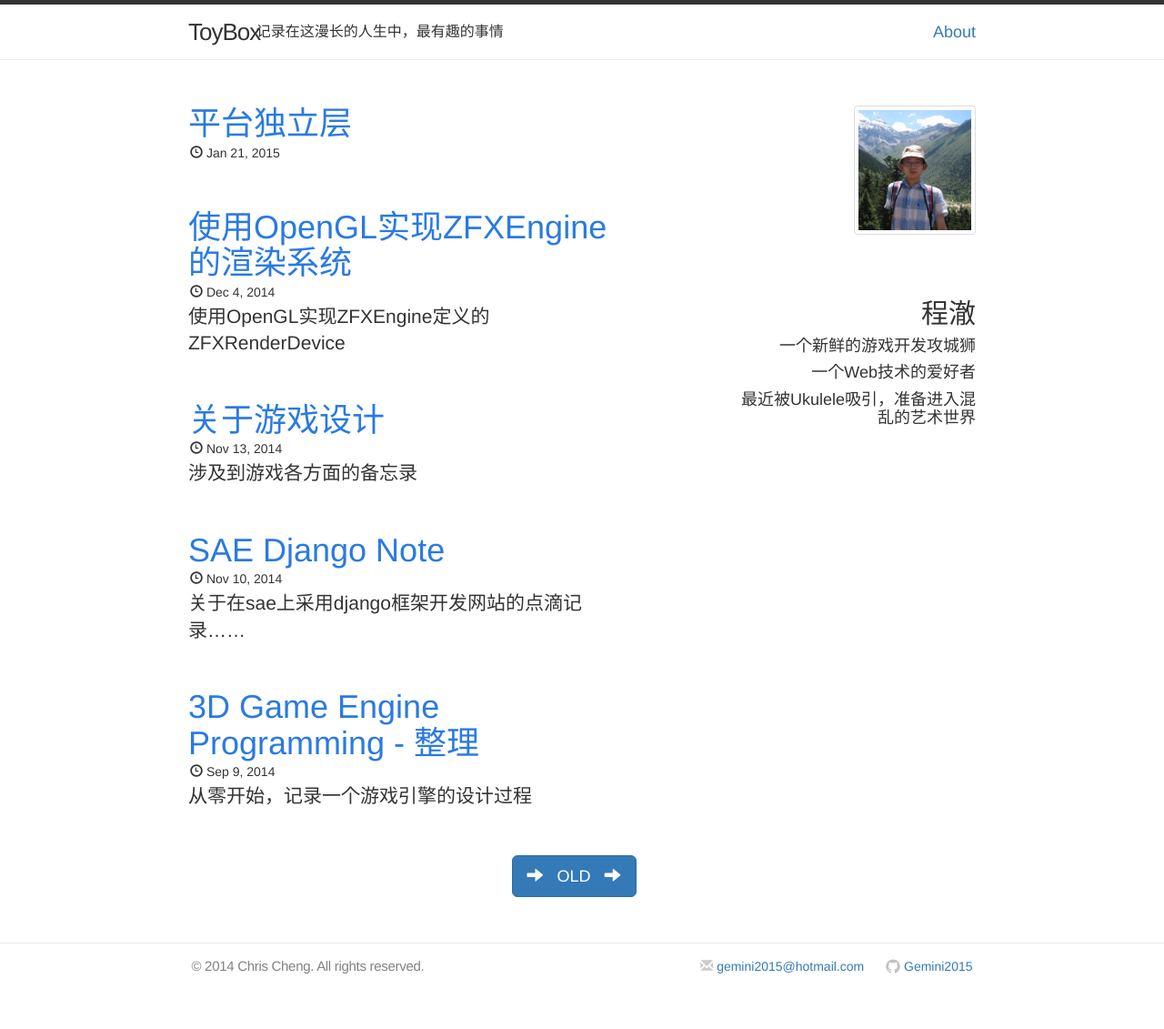
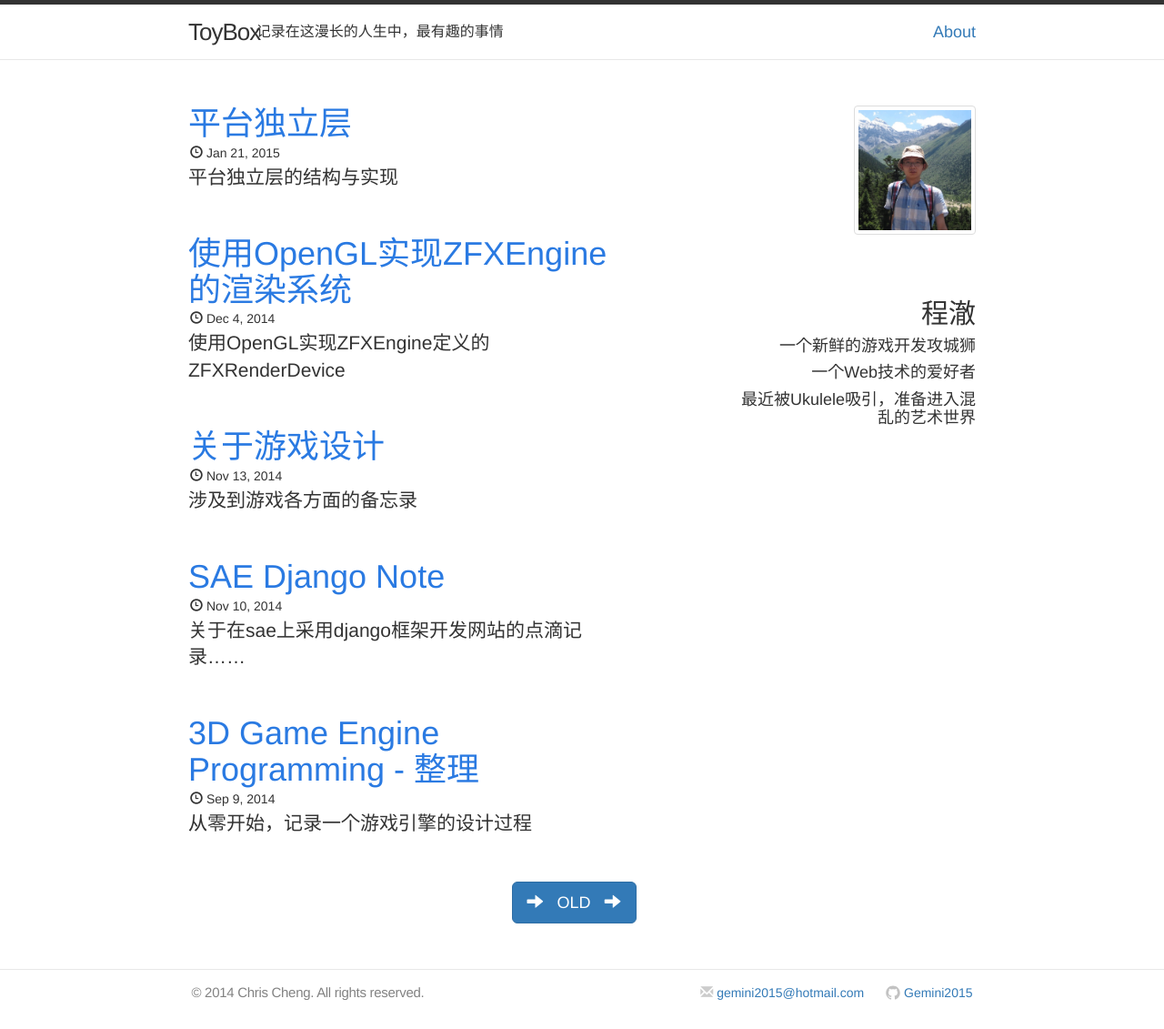
Before and after one commit to Gemini2015/gemini2015.github.io, a Jekyll site: the page built from index.html, in a window 1280 px wide. Shown: the whole page at 91% size. Built offline with Jekyll 4.4.1, drawn with Linux system fonts in a browser that asks for light colours; nearby versions of some CDN libraries; the list of posts is cut into pages by our own code; comment, search, counter and statistics services are not loaded; before the commit the page ends 1102 px from its top, so only the background shows below that.

Commit message:
增加描述

```diff
--- a/_posts/2015-01-21-platform.markdown
+++ b/_posts/2015-01-21-platform.markdown
@@ -3,6 +3,7 @@ layout: post
 title: 平台独立层
 date: 2015-01-21 10:47:02
 categories: Game
+description: 平台独立层的结构与实现
 ---
 
 
```
